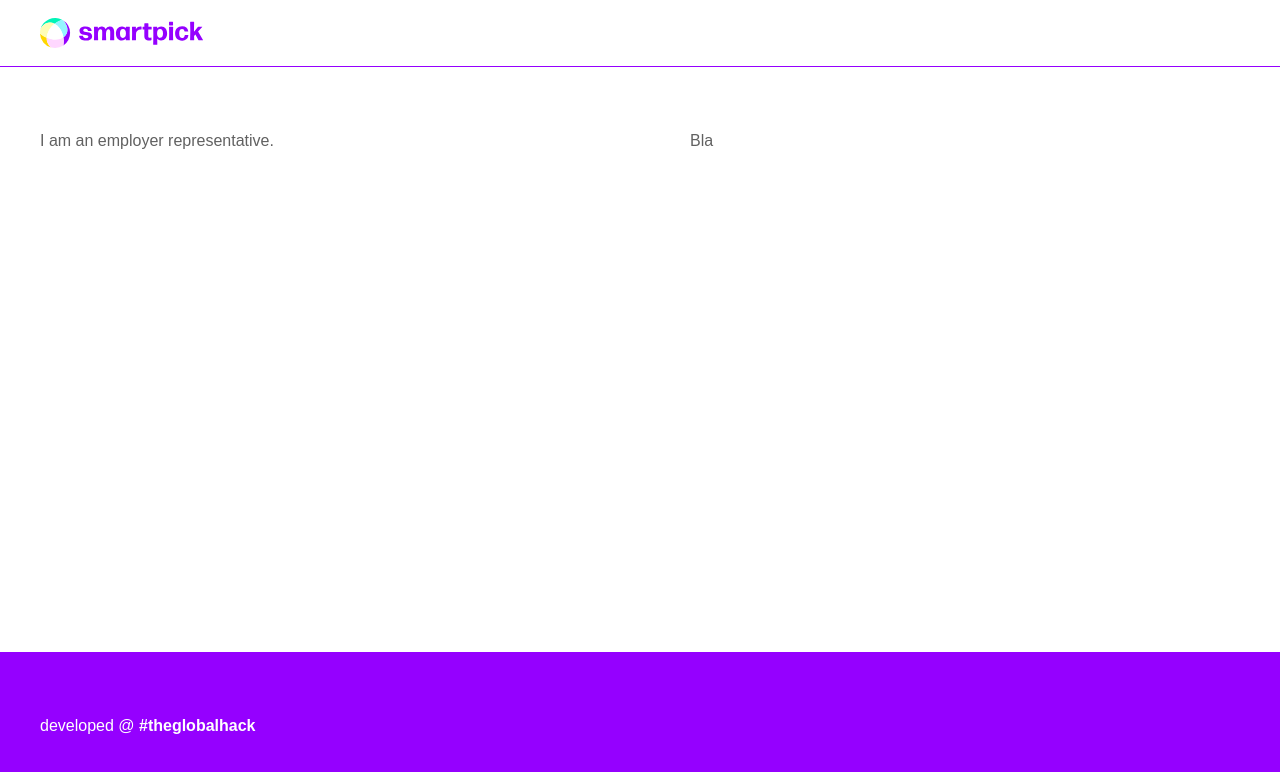
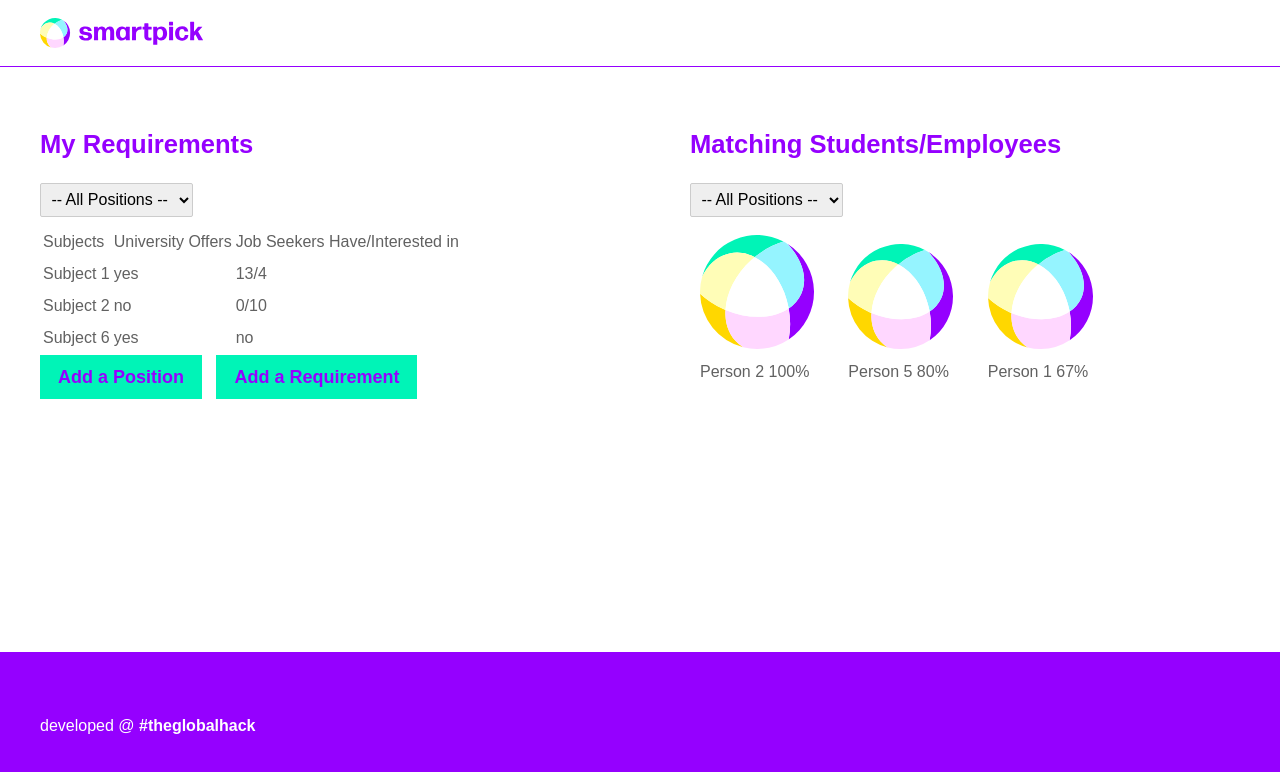
Before and after one commit to k6ps/eduemp-frontend, a Svelte app: page /employer in a window 1280 px wide. Shown: the top 772 px of the page. Built offline with nearby package versions, Linux system fonts and the light colour scheme; a web font is replaced by a local one.

Commit message:
Added employer profile contents with dummy data.

```diff
--- a/src/routes/EmployerHome.svelte
+++ b/src/routes/EmployerHome.svelte
@@ -1,13 +1,15 @@
 <script>
+	import EmployerMyRequirements from './EmployerMyRequirements.svelte';
+	import EmployerMatchingStudents from './EmployerMatchingStudents.svelte';
 </script>
 
 <div class="content">
 	<div class="wrapper">
 		<div class="col col-50">
-      I am an employer representative.
-		</div>
-    <div class="col col-50">
-      Bla
-    </div>
+            <EmployerMyRequirements/>
+        </div>
+        <div class="col col-50">
+            <EmployerMatchingStudents/>
+        </div>
 	</div>
 </div>
--- /dev/null
+++ b/src/routes/EmployerMatchingStudents.svelte
@@ -0,0 +1,34 @@
+<script>
+	import SectionTitle from '../components/SectionTitle.svelte';
+</script>
+
+<SectionTitle sectionTitle="Matching Students/Employees"/>
+<select>
+    <option value="" selected="selected">-- All Positions --</option>
+    <option value="position1">Position 1</option>
+    <option value="position2">Position 2</option>
+    <option value="position3">Position 3</option>
+</select>
+<ul class="profiles">
+    <li>
+        <div class="student-with-match">
+            <img src="/img/placeholder.svg" alt="Student 2 Profile Photo" />
+            <span>Person 2</span>
+            <span>100%</span>
+        </div>
+    </li>
+    <li>
+        <div class="student-with-match">
+            <img src="/img/placeholder.svg" alt="Student 5 Profile Photo" />
+            <span>Person 5</span>
+            <span>80%</span>
+        </div>
+    </li>
+    <li>
+        <div class="student-with-match">
+            <img src="/img/placeholder.svg" alt="Student 1 Profile Photo" />
+            <span>Person 1</span>
+            <span>67%</span>
+        </div>
+    </li>
+</ul>
--- /dev/null
+++ b/src/routes/EmployerMyRequirements.svelte
@@ -0,0 +1,39 @@
+<script>
+	import SectionTitle from '../components/SectionTitle.svelte';
+</script>
+
+<SectionTitle sectionTitle="My Requirements"/>
+<select>
+    <option value="" selected="selected">-- All Positions --</option>
+    <option value="position1">Position 1</option>
+    <option value="position2">Position 2</option>
+    <option value="position3">Position 3</option>
+</select>
+<table>
+    <thead>
+        <tr>
+            <td>Subjects</td>
+            <td>University Offers</td>
+            <td>Job Seekers Have/Interested in</td>
+        </tr>
+    </thead>
+    <tbody>
+        <tr>
+            <td>Subject 1</td>
+            <td>yes</td>
+            <td>13/4</td>
+        </tr>
+        <tr>
+            <td>Subject 2</td>
+            <td>no</td>
+            <td>0/10</td>
+        </tr>
+        <tr>
+            <td>Subject 6</td>
+            <td>yes</td>
+            <td>no</td>
+        </tr>
+    </tbody>
+</table>
+<a class="button">Add a Position</a>
+<a class="button">Add a Requirement</a>
```
